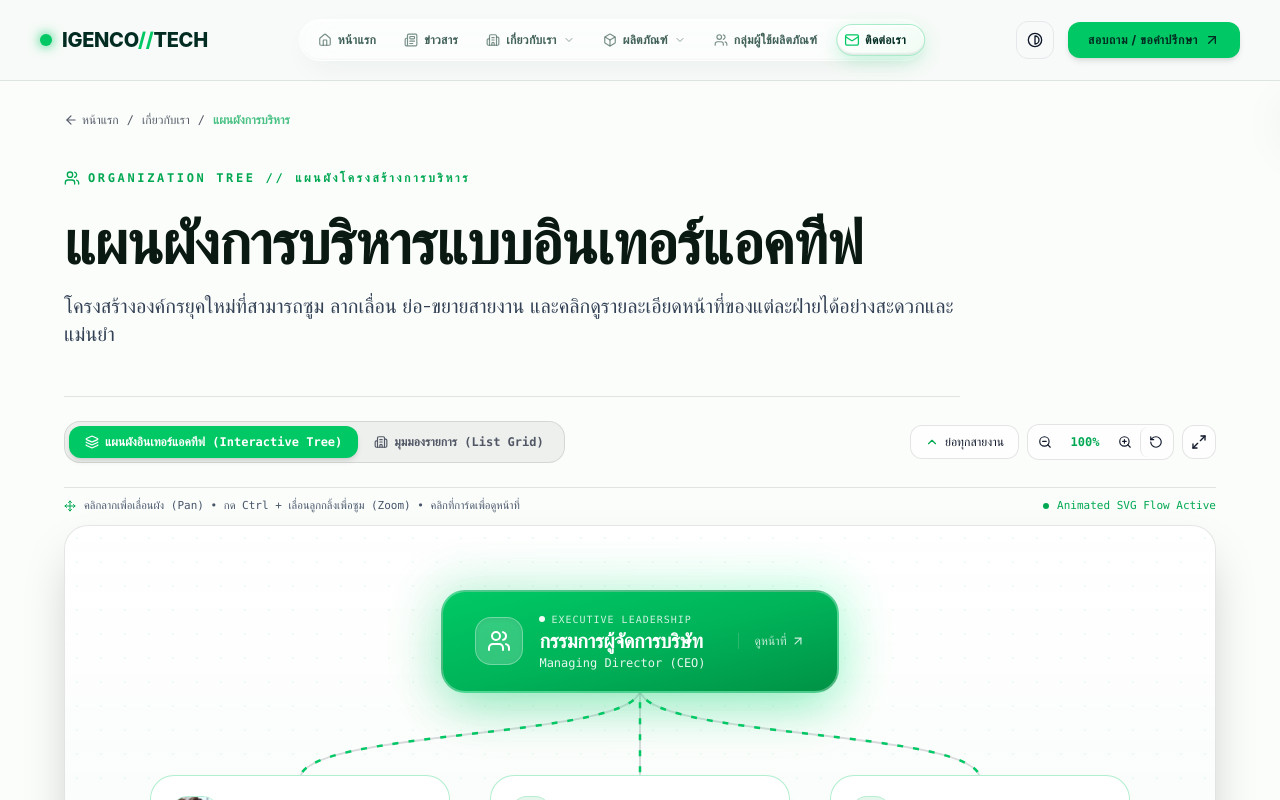
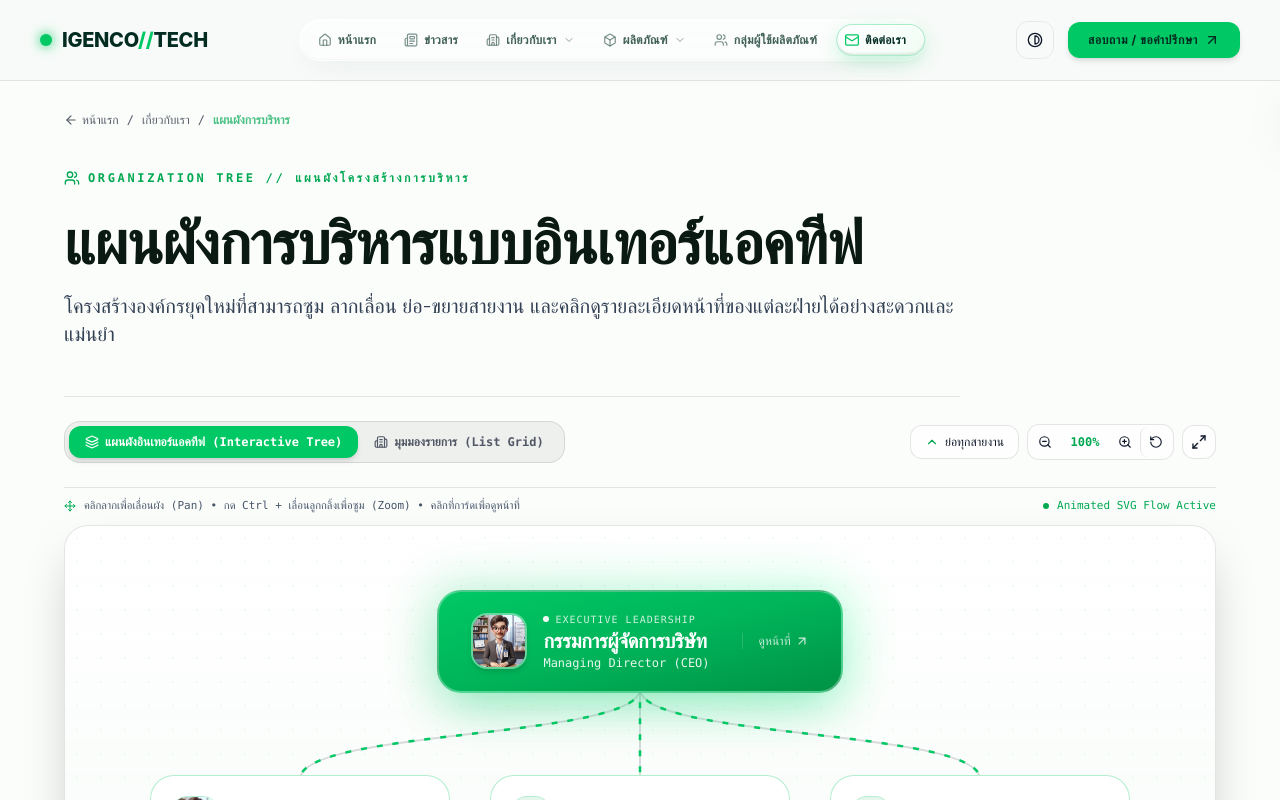
Before and after one commit to rawin2680/newigenco1, a Nuxt app in the folder frontend/: page /about/organization in a window 1280 px wide. Shown: the top 800 px of the page. Built offline with nearby package versions, Linux system fonts and the light colour scheme; a web font is replaced by a local one.

Commit message:
feat(org): add CEO 3D avatar character

```diff
--- a/frontend/pages/about/organization.vue
+++ b/frontend/pages/about/organization.vue
@@ -75,6 +75,7 @@ const ceoNode = {
   title: 'กรรมการผู้จัดการบริษัท',
   en: 'Managing Director (CEO)',
   role: 'Executive Leadership',
+  image: '/images/about/ceo-avatar.jpg',
   desc: 'กำหนดทิศทางยุทธศาสตร์ นโยบายคุณภาพ การลงทุน และการกำกับดูแลการดำเนินงานให้เป็นไปตามหลักธรรมาภิบาลและมาตรฐานสากล',
   responsibilities: [
     'กำหนดยุทธศาสตร์และเป้าหมายการดำเนินธุรกิจระยะยาว',
@@ -574,7 +575,13 @@ onBeforeUnmount(() => {
               <div class="absolute -inset-2 rounded-3xl bg-gradient-to-r from-[#00C864]/30 to-[#00FF88]/30 blur-xl opacity-75 group-hover:opacity-100 transition-opacity" />
 
               <div class="relative px-8 py-5 rounded-3xl bg-gradient-to-br from-[#00C864] via-[#00B45A] to-[#009245] text-white shadow-2xl shadow-[#00C864]/30 border-2 border-white/30 flex items-center gap-4 hover:scale-[1.02] transition-transform">
-                <div class="w-12 h-12 rounded-2xl bg-white/20 backdrop-blur-md flex items-center justify-center text-white shrink-0 border border-white/30 shadow-inner">
+                <div
+                  v-if="ceoNode.image"
+                  class="w-14 h-14 rounded-2xl overflow-hidden shrink-0 border-2 border-white/40 shadow-md"
+                >
+                  <img :src="ceoNode.image" :alt="ceoNode.title" class="w-full h-full object-cover group-hover:scale-105 transition-transform" />
+                </div>
+                <div v-else class="w-12 h-12 rounded-2xl bg-white/20 backdrop-blur-md flex items-center justify-center text-white shrink-0 border border-white/30 shadow-inner">
                   <Users class="w-6 h-6" />
                 </div>
                 <div>
@@ -756,7 +763,13 @@ onBeforeUnmount(() => {
           class="p-8 rounded-3xl bg-gradient-to-r from-[#00C864]/10 via-[#00A852]/10 to-transparent border border-[#00C864]/30 flex flex-col sm:flex-row sm:items-center justify-between gap-6 cursor-pointer hover:border-[#00C864] transition-all"
         >
           <div class="flex items-center gap-4">
-            <div class="w-14 h-14 rounded-2xl bg-[#00C864] text-white flex items-center justify-center shadow-lg">
+            <div
+              v-if="ceoNode.image"
+              class="w-16 h-16 rounded-2xl overflow-hidden shrink-0 border-2 border-[#00C864] shadow-lg"
+            >
+              <img :src="ceoNode.image" :alt="ceoNode.title" class="w-full h-full object-cover" />
+            </div>
+            <div v-else class="w-14 h-14 rounded-2xl bg-[#00C864] text-white flex items-center justify-center shadow-lg">
               <Users class="w-7 h-7" />
             </div>
             <div>
```
Also changed, not shown: frontend/public/images/about/ceo-avatar.jpg (added).
